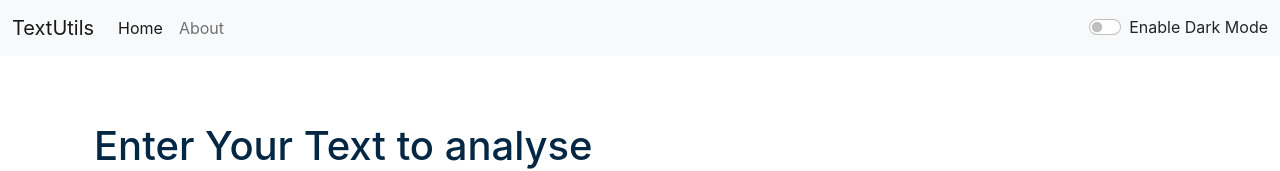
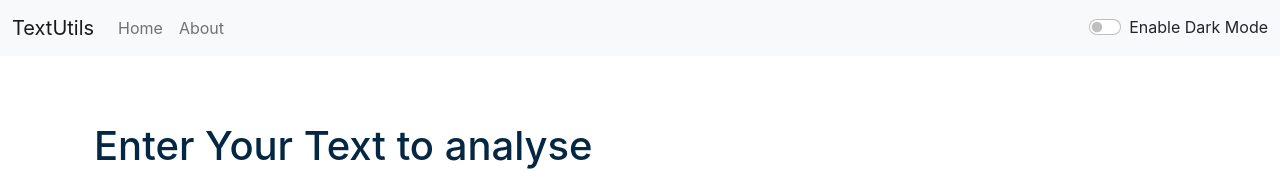
Before and after one commit to pavankumarchebelli/TextUtils-React, a React (Create React App) app: page / in a window 1280 px wide. Shown: the top 171 px of the page. Built offline with nearby package versions, Linux system fonts and the light colour scheme.

Commit message:
removed active
Removed active

```diff
--- a/src/components/Navbar.js
+++ b/src/components/Navbar.js
@@ -15,7 +15,7 @@
       <div className="collapse navbar-collapse" id="navbarSupportedContent">
         <ul className="navbar-nav me-auto mb-2 mb-lg-0">
           <li className="nav-item">
-            <Link className="nav-link active" aria-current="page" to="/">Home</Link>
+            <Link className="nav-link" aria-current="page" to="/">Home</Link>
             {/* <a className="nav-link active" aria-current="page" href="#">Home</a> */}
           </li>
           <li className="nav-item">
```
